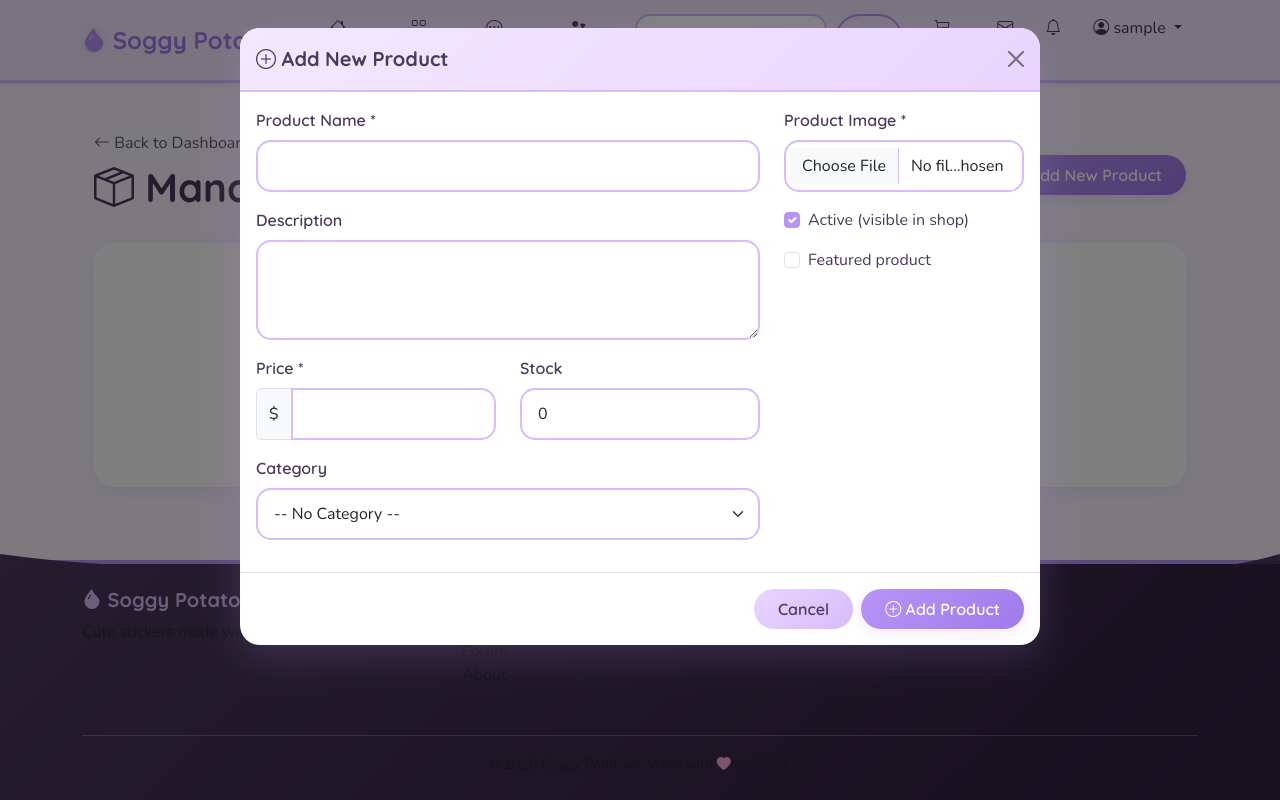
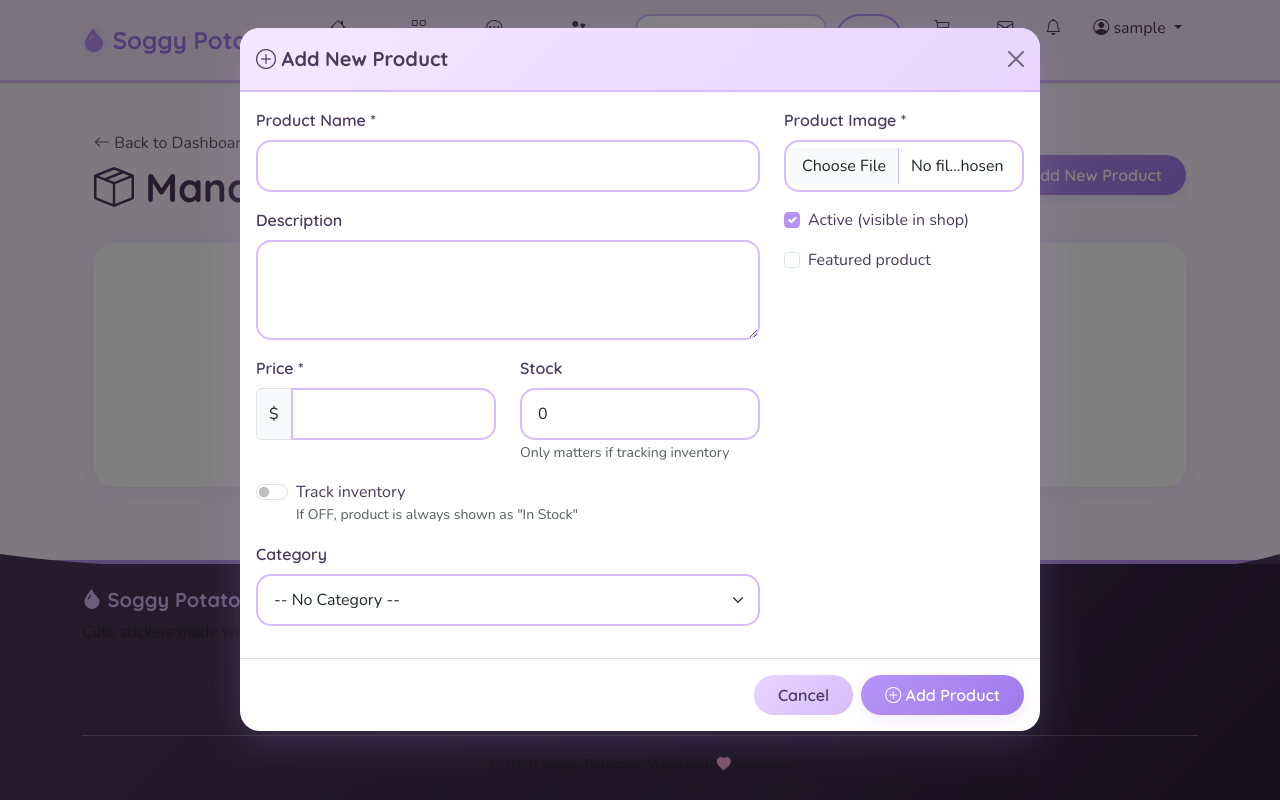
Before and after one commit to BeastofOne/soggy-potatoes, a Django app: page /account/admin-dashboard/products/ in a window 1280 px wide, after a click on "Add New Product". Run offline with Django 5.2, Linux system fonts and the light colour scheme; a user stored in the database is signed in; tables that the repository leaves empty hold one stand-in row (values such as "Sample post"); data that the repository does not hold is empty.

Commit message:
Fix products showing out of stock by default
Problem: Products defaulted to stock=0, making them appear "Out of Stock"
even when Joana didn't intend to track inventory.

Solution: Added track_inventory field (default=False)
- When track_inventory=False (default): Products always show as "In Stock"
- When track_inventory=True: Uses actual stock count

This is ideal for small handmade shops like Soggy Potatoes where inventory
isn't tracked precisely. Joana can enable tracking per-product if needed.

Changes:
- shop/models.py: Added track_inventory field, updated in_stock property
- users/views.py: Handle track_inventory in create/update actions
- users/templates/users/admin/products.html: Added toggle in add/edit modals
- Migration: 0004_add_track_inventory

Co-Authored-By: Claude Opus 4.5 <noreply@anthropic.com>

```diff
--- a/shop/models.py
+++ b/shop/models.py
@@ -178,6 +178,7 @@ class Product(models.Model):
     image = models.ImageField(upload_to='products/')
     additional_images = models.JSONField(default=list, blank=True)  # Store additional image paths
     stock = models.PositiveIntegerField(default=0)
+    track_inventory = models.BooleanField(default=False, help_text="If disabled, product is always shown as in stock")
     is_active = models.BooleanField(default=True)
     is_featured = models.BooleanField(default=False)
     created_at = models.DateTimeField(auto_now_add=True)
@@ -211,7 +212,13 @@ class Product(models.Model):
 
     @property
     def in_stock(self):
-        """Check if product is in stock."""
+        """Check if product is in stock.
+
+        If track_inventory is False (default), product is always in stock.
+        If track_inventory is True, checks actual stock count.
+        """
+        if not self.track_inventory:
+            return True  # Always available unless inventory tracking is enabled
         return self.stock > 0
 
     @property
--- a/users/templates/users/admin/products.html
+++ b/users/templates/users/admin/products.html
@@ -84,6 +84,7 @@
                                         data-product-price="{{ product.price }}"
                                         data-product-sale-price="{{ product.sale_price|default:'' }}"
                                         data-product-stock="{{ product.stock }}"
+                                        data-product-track-inventory="{{ product.track_inventory|yesno:'true,false' }}"
                                         data-product-category="{{ product.category.pk|default:'' }}"
                                         data-product-active="{{ product.is_active|yesno:'true,false' }}"
                                         data-product-featured="{{ product.is_featured|yesno:'true,false' }}">
@@ -152,8 +153,18 @@
                                 <div class="col-md-6">
                                     <div class="mb-3">
                                         <label class="form-label">Stock</label>
-                                        <input type="number" name="stock" class="form-control" min="0" value="0">
+                                        <input type="number" name="stock" class="form-control" min="0" value="0" id="addStock">
+                                        <small class="text-muted">Only matters if tracking inventory</small>
                                     </div>
+                                </div>
+                            </div>
+                            <div class="mb-3">
+                                <div class="form-check form-switch">
+                                    <input type="checkbox" name="track_inventory" class="form-check-input" id="addTrackInventory">
+                                    <label class="form-check-label" for="addTrackInventory">
+                                        Track inventory
+                                        <small class="text-muted d-block">If OFF, product is always shown as "In Stock"</small>
+                                    </label>
                                 </div>
                             </div>
                             <div class="mb-3">
@@ -248,6 +259,15 @@
                                 </div>
                             </div>
                             <div class="mb-3">
+                                <div class="form-check form-switch">
+                                    <input type="checkbox" name="track_inventory" class="form-check-input" id="editTrackInventory">
+                                    <label class="form-check-label" for="editTrackInventory">
+                                        Track inventory
+                                        <small class="text-muted d-block">If OFF, product is always shown as "In Stock"</small>
+                                    </label>
+                                </div>
+                            </div>
+                            <div class="mb-3">
                                 <label class="form-label">Category</label>
                                 <select name="category" id="editProductCategory" class="form-select">
                                     <option value="">-- No Category --</option>
@@ -328,6 +348,7 @@ document.addEventListener('DOMContentLoaded', function() {
             document.getElementById('editProductPrice').value = this.dataset.productPrice;
             document.getElementById('editProductSalePrice').value = this.dataset.productSalePrice;
             document.getElementById('editProductStock').value = this.dataset.productStock;
+            document.getElementById('editTrackInventory').checked = this.dataset.productTrackInventory === 'true';
             document.getElementById('editProductCategory').value = this.dataset.productCategory;
             document.getElementById('editIsActive').checked = this.dataset.productActive === 'true';
             document.getElementById('editIsFeatured').checked = this.dataset.productFeatured === 'true';
--- a/users/views.py
+++ b/users/views.py
@@ -206,6 +206,7 @@ def admin_products(request):
             description = request.POST.get('description', '')
             price = request.POST.get('price')
             stock = request.POST.get('stock', 0)
+            track_inventory = request.POST.get('track_inventory') == 'on'
             category_id = request.POST.get('category')
             is_active = request.POST.get('is_active') == 'on'
             is_featured = request.POST.get('is_featured') == 'on'
@@ -215,6 +216,7 @@ def admin_products(request):
                 description=description,
                 price=price,
                 stock=int(stock) if stock else 0,
+                track_inventory=track_inventory,
                 is_active=is_active,
                 is_featured=is_featured
             )
@@ -232,6 +234,7 @@ def admin_products(request):
             product.description = request.POST.get('description', product.description)
             product.price = request.POST.get('price', product.price)
             product.stock = int(request.POST.get('stock', product.stock) or 0)
+            product.track_inventory = request.POST.get('track_inventory') == 'on'
             product.is_active = request.POST.get('is_active') == 'on'
             product.is_featured = request.POST.get('is_featured') == 'on'
 
```
Also changed, not shown: shop/migrations/0004_add_track_inventory.py (added).
